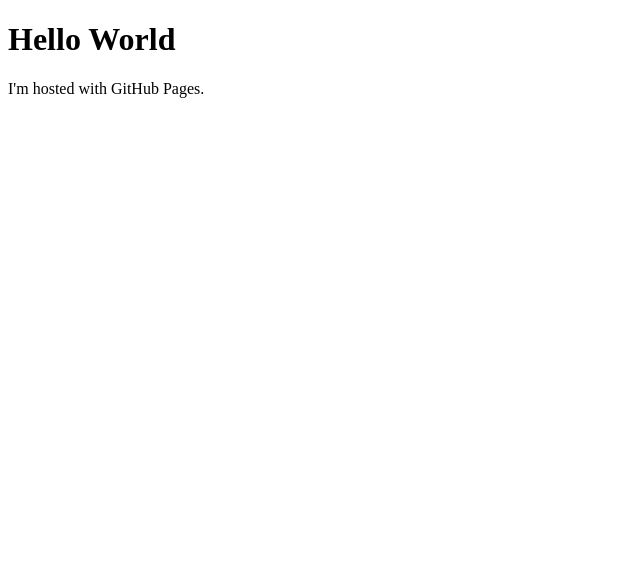
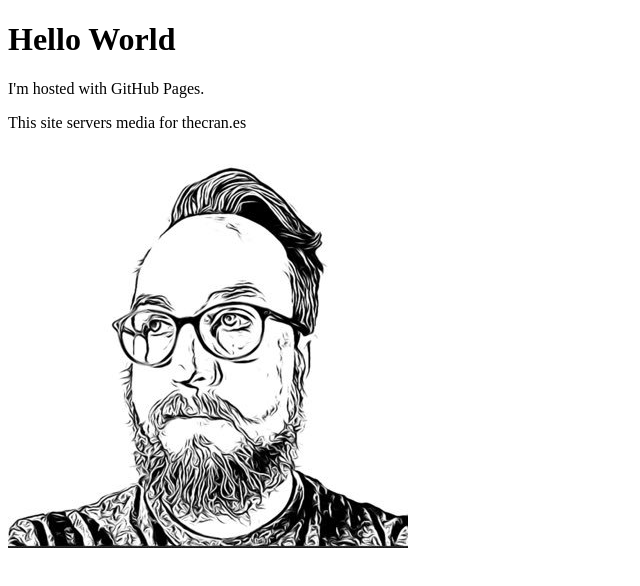
Before and after one commit to daveycraney/daveycraney.github.io, a plain HTML site: page index.html in a window 1280 px wide. Shown: the whole page, without its empty margins (0-640 px from the left). Drawn offline with Linux system fonts and the light colour scheme.

Commit message:
Playing with index

```diff
--- a/index.html
+++ b/index.html
@@ -3,5 +3,7 @@
 <body>
 <h1>Hello World</h1>
 <p>I'm hosted with GitHub Pages.</p>
+<p>This site servers media for thecran.es</p>
+<p><img src="/images/David_Crane.JPG" alt="DAvid Crane" /></p>
 </body>
 </html>
```
Also changed, not shown: images/David_Crane.jpg (added), 1 other file.
